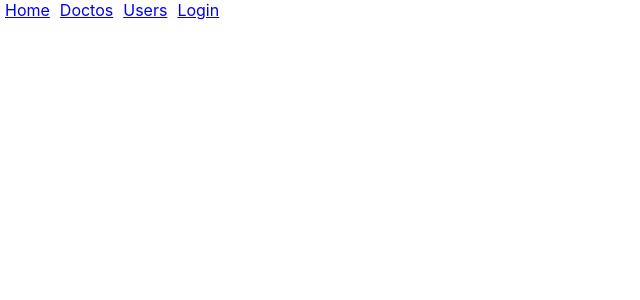
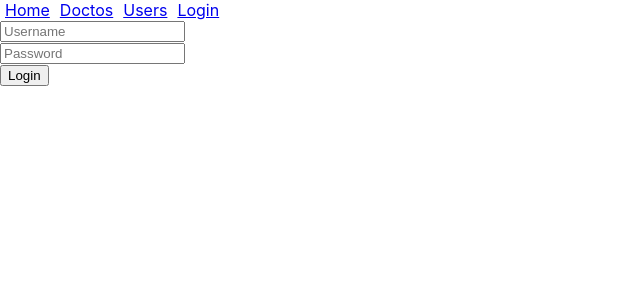
Before and after one commit to nosoyeseoscar/resolutix-app-mono-repo, a React (Create React App) app in the folder front/: page /login in a window 1280 px wide. Shown: the top 300 px of the page, without its empty margins (0-640 px from the left). Built offline with nearby package versions, Linux system fonts and the light colour scheme; no server answers.

Commit message:
fixing login component

```diff
--- a/front/src/App.js
+++ b/front/src/App.js
@@ -44,7 +44,7 @@ const App = () => {
         </Route>
         <Route
           path='/login' render={() => {
-            return <Redirect to='/' /> ? null : <Login />
+            return user ? <Redirect to='/' /> : <Login />
           }}
         />
         <Route path='/'>
```
